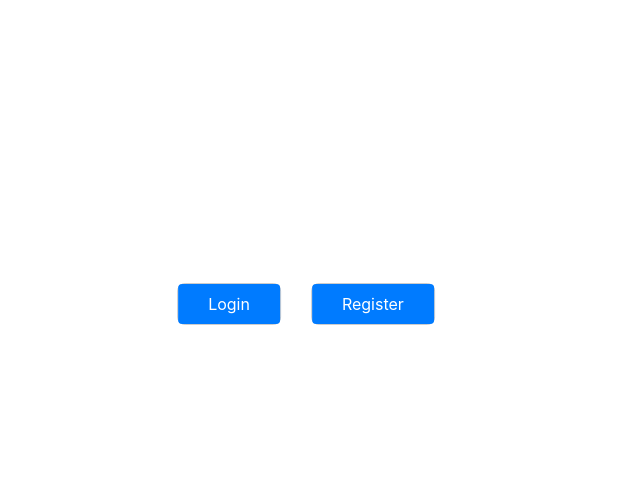
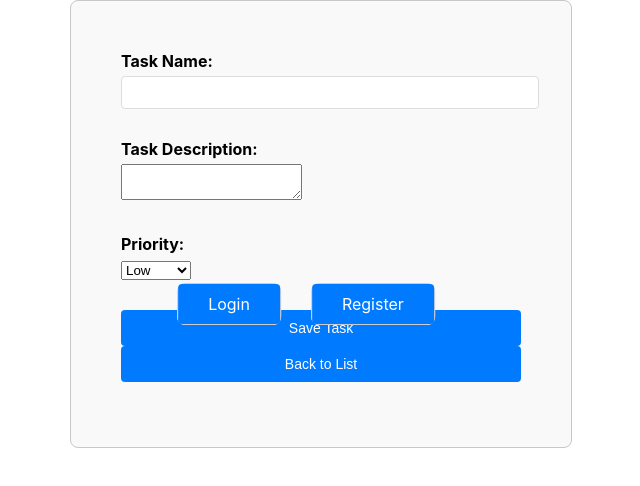
Before and after one commit to Gigi-Pons/ToDoListOnline, a React (Create React App) app: page /task-form in a window 1280 px wide. Before the commit this address had no page. Shown: the top 486 px of the page, without its empty margins (319-959 px from the left). Built offline with nearby package versions, Linux system fonts and the light colour scheme.

Commit message:
functioning correctly

```diff
--- a/src/App.js
+++ b/src/App.js
@@ -21,6 +21,8 @@ function App() {
           <Route path="/" element={<Home />} />
           {/* Protected routes */}
           <Route path="/tasks" element={<ParentComponent />} />
+          <Route path="/task-form" element={<TaskForm/>} />
+          {/* <Route path="/edit-task" element={<ParentComponent />} />  */}
 
           {/* Public routes */}
           <Route path="/login" element={<LoginForm />} />
--- a/src/LoginForm.js
+++ b/src/LoginForm.js
@@ -59,6 +59,7 @@ function LoginForm() {
         setLoginSuccess('SUCCESSFUL LOGIN');
         console.log("Response status:", response.status);
         console.log("Response OK:", response.ok);
+        history('/tasks'); // Redirect to the tasks page
 
       } else {
         // Handle errors (e.g., incorrect credentials)
--- a/src/Navigation.js
+++ b/src/Navigation.js
@@ -1,11 +1,21 @@
 // Navigation.js
 import React, { useContext } from 'react';
-import { Link } from 'react-router-dom';
+import { Link, useNavigate, useLocation } from 'react-router-dom';
 import { AuthContext } from './AuthContext'; // Import AuthContext
 import './App.css';
 
 function Navigation() {
-  const { isAuthenticated } = useContext(AuthContext);
+  const { isAuthenticated, logout } = useContext(AuthContext);
+  const navigate = useNavigate();
+  const location = useLocation();
+
+  const handleLogout = () => {
+    logout(); // Call the logout function from AuthContext
+    navigate('/login'); // Redirect to the login page after logout
+  };
+
+  const isEditPage = location.pathname.includes('/tasks');
+  const isNewTask = location.pathname.includes('/task-form');
 
   return (
     <div className="navigation-bar">
@@ -17,11 +27,12 @@ function Navigation() {
               <li><Link to="/register">Register</Link></li>
             </div>
           )}
-          {isAuthenticated && (
+          {isAuthenticated && !isEditPage && !isNewTask && (
             <>
-              <li><Link to="/tasks">New Task</Link></li>
-              <li><Link to="/edit-task">Edit Task</Link></li>
-              {/* Add a Logout button or link */}
+              <li>
+                {/* Logout button */}
+                <button onClick={handleLogout}>Logout</button>
+              </li>
             </>
           )}
         </ul>
--- a/src/ParentComponent.js
+++ b/src/ParentComponent.js
@@ -1,24 +1,76 @@
 // ParentComponent.js
-import React, { useContext } from 'react';
+import React, { useState, useContext } from 'react';
 import { AuthContext } from './AuthContext';
 import LoginForm from './LoginForm';
 import TaskList from './TaskList';
 import TaskForm from './TaskForm';
 
+let nextId = 1;
+
 function ParentComponent() {
   const { isAuthenticated } = useContext(AuthContext);
-  console.log("Authentication status:", isAuthenticated);
+  const [isEditing, setIsEditing] = useState(false);
+  const [tasks, setTasks] = useState([
+    { id: 1, name: 'Sample Task', description: 'Sample Description', priority: 'Low' }
+  ]);
+  const [currentTask, setCurrentTask] = useState(null);
+
+  const handleEdit = (task) => {
+    setCurrentTask(task);
+    setIsEditing(true);
+  };
+
+  const handleSave = (task) => {
+    if (task.id) {
+      // Update task
+      setTasks(tasks.map(t => (t.id === task.id ? task : t)));
+    } else {
+      // Add new task with a unique ID
+      setTasks([...tasks, { ...task, id: nextId++ }]);
+    }
+    setCurrentTask(null);
+    setIsEditing(false);
+  };
+
+  const handleCancel = () => {
+    setCurrentTask(null);
+    setIsEditing(false);
+  };
+
+  const handleNewTask = () => {
+    setCurrentTask({ name: '', description: '', priority: 'Low' });
+    setIsEditing(true);
+  };
+
+  // Function to handle task deletion
+  const handleDelete = (taskId) => {
+    // Update tasks state to filter out the deleted task
+    setTasks(tasks.filter(task => task.id !== taskId));
+  };
 
   if (isAuthenticated) {
-    // User is authenticated, show TaskList and TaskForm
     return (
       <div>
-        <TaskList />
-        <TaskForm />
+        {isEditing ? (
+          // When isEditing is true, show the TaskForm
+          <TaskForm task={currentTask} onSave={handleSave} onCancel={handleCancel} />
+        ) : (
+          // When isEditing is false, show the TaskList and "New Task" button
+          <>
+            <TaskList tasks={tasks}
+             onEdit={handleEdit}
+             onDelete={handleDelete}  />
+            <button onClick={() => {
+              setCurrentTask({ name: '', description: '', priority: 'Low' });
+              setIsEditing(true);
+            }}>
+              New Task
+            </button>
+          </>
+        )}
       </div>
     );
   } else {
-    // User is not authenticated, show LoginForm
     return <LoginForm />;
   }
 }
--- a/src/TaskForm.js
+++ b/src/TaskForm.js
@@ -1,50 +1,65 @@
-import React, { useState } from 'react';
-import './TaskForm.css';
+// TaskForm.js
+import React, { useState, useEffect } from 'react';
 
-//New Task
-function TaskForm() {
-  const [taskName, setTaskName] = useState('');
-  const [taskDescription, setTaskDescription] = useState('');
-  const [taskPriority, setTaskPriority] = useState('Low');
+function TaskForm({ task, onSave, onCancel }) {
+  const [taskData, setTaskData] = useState({
+    name: '',
+    description: '',
+    priority: 'Low'
+  });
 
-  const handleSubmit = (event) => {
-    event.preventDefault();
-    // Here you can handle the submission of the task details
-    console.log('Task Details:', { taskName, taskDescription, taskPriority });
-    // This is where you'd typically send the data to a server or handle it accordingly
+  useEffect(() => {
+    // Set the form fields to the task details when editing an existing task
+    if (task) {
+      setTaskData(task);
+    }
+  }, [task]);
+
+  const handleChange = (e) => {
+    const { name, value } = e.target;
+    setTaskData({ ...taskData, [name]: value });
+  };
+
+  const handleSubmit = (e) => {
+    e.preventDefault();
+    onSave(taskData);
   };
 
   return (
-    <form onSubmit={handleSubmit} className="task-form">
-      <div className="content">
+    <form onSubmit={handleSubmit}>
+      <div>
         <label>Task Name:</label>
         <input
           type="text"
-          value={taskName}
-          onChange={(e) => setTaskName(e.target.value)}
-          required
+          name="name"
+          value={taskData.name}
+          onChange={handleChange}
         />
       </div>
       <div>
         <label>Task Description:</label>
         <textarea
-          value={taskDescription}
-          onChange={(e) => setTaskDescription(e.target.value)}
-          required
+          name="description"
+          value={taskData.description}
+          onChange={handleChange}
         />
       </div>
       <div>
         <label>Priority:</label>
         <select
-          value={taskPriority}
-          onChange={(e) => setTaskPriority(e.target.value)}
+          name="priority"
+          value={taskData.priority}
+          onChange={handleChange}
         >
           <option value="Low">Low</option>
           <option value="Medium">Medium</option>
           <option value="High">High</option>
         </select>
       </div>
-      <button type="submit">Save Task</button>
+      <div>
+        <button type="submit">Save Task</button>
+        <button type="button" onClick={onCancel}>Back to List</button>
+      </div>
     </form>
   );
 }
--- a/src/TaskList.js
+++ b/src/TaskList.js
@@ -1,39 +1,11 @@
-import React, { useState } from 'react';
+import React from 'react';
 import './TaskList.css';
 
-function TaskList() {
-  const [tasks, setTasks] = useState([
-    { id: 1, name: 'Sample Task', description: 'Sample Description', priority: 'Low' }
-  ]);
-
-  const [editTaskId, setEditTaskId] = useState(null);
-  const [editedTask, setEditedTask] = useState({ name: '', description: '', priority: '' });
-
-  // Function to start editing a task
-  const editTask = (task) => {
-    setEditTaskId(task.id);
-    setEditedTask({ ...task });
-  };
-
-  // Function to handle changes in the edit form
-  const handleEditChange = (e) => {
-    setEditedTask({ ...editedTask, [e.target.name]: e.target.value });
-  };
-
-  // Function to save the edited task
-  const saveEdit = () => {
-    setTasks(tasks.map(task => task.id === editTaskId ? { ...editedTask } : task));
-    setEditTaskId(null);
-  };
-
-  // Function to delete a task
-  const deleteTask = (taskId) => {
-    setTasks(tasks.filter(task => task.id !== taskId));
-  };
+function TaskList({ tasks, onEdit, onDelete, onEditChange, editTaskId, editedTask, onSaveEdit }) {
 
   return (
-<div className="task-list-container">
-      <h2>Tasks</h2>
+    <div className="task-list-container">
+      <h2>List of Tasks</h2>
       <ul>
         {tasks.map(task => (
           <li key={task.id} className="task-item">
@@ -44,25 +16,25 @@ function TaskList() {
                   type="text"
                   name="name"
                   value={editedTask.name}
-                  onChange={handleEditChange}
+                  onChange={onEditChange}
                 />
                 <div className="description-box">
                   <textarea
                     name="description"
                     value={editedTask.description}
-                    onChange={handleEditChange}
+                    onChange={onEditChange}
                   />
                 </div>
-                  <select
-                    name="priority"
-                    value={editedTask.priority}
-                    onChange={handleEditChange}
-                  >
+                <select
+                  name="priority"
+                  value={editedTask.priority}
+                  onChange={onEditChange}
+                >
                   <option value="Low">Low</option>
                   <option value="Medium">Medium</option>
                   <option value="High">High</option>
                 </select>
-                <button className="save-button" onClick={saveEdit}>Save</button>
+                <button className="save-button" onClick={onSaveEdit}>Save</button>
               </div>
             ) : (
               // Display mode: task details and action buttons
@@ -71,8 +43,8 @@ function TaskList() {
                   {task.name} - {task.description} ({task.priority})
                 </div>
                 <div className="task-actions">
-                  <button className="edit-button" onClick={() => editTask(task)}>Edit</button>
-                  <button className="delete-button" onClick={() => deleteTask(task.id)}>Delete</button>
+                  <button className="edit-button" onClick={() => onEdit(task)}>Edit</button>
+                  <button className="delete-button" onClick={() => onDelete(task.id)}>Delete</button>
                 </div>
               </>
             )}
```
